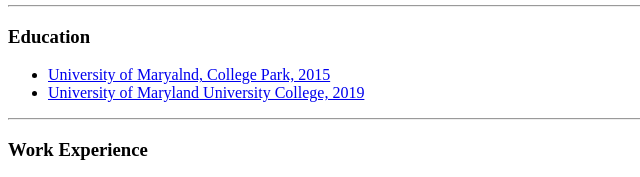
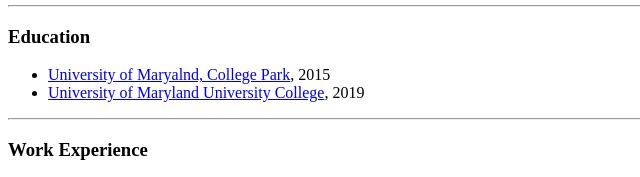
Before and after one commit to eatr1004/cv, a plain HTML site: page index.html in a window 1280 px wide. Shown: the part 257-434 px from the top of the page, 0-640 px from the left. Drawn offline with Linux system fonts and the light colour scheme.

Commit message:
fixing a small issue

```diff
--- a/index.html
+++ b/index.html
@@ -32,10 +32,10 @@
     <h3>Education</h3>
     <ul>
         <li>
-            <a href="https://www.umd.edu/">University of Maryalnd, College Park, 2015</a>
+            <a href="https://www.umd.edu/">University of Maryalnd, College Park</a>, 2015
         </li>
         <li>
-            <a href="https://www.umgc.edu/index.cfm">University of Maryland University College, 2019</a>
+            <a href="https://www.umgc.edu/index.cfm">University of Maryland University College</a>, 2019
         </li>
     </ul>
     <hr>
```
